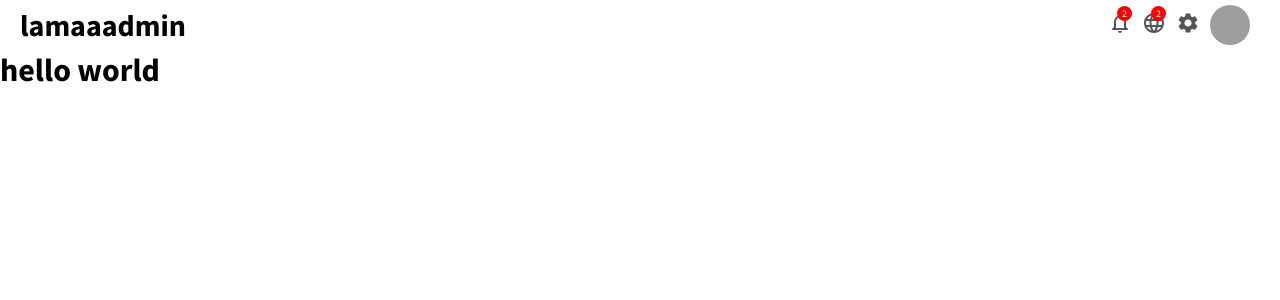
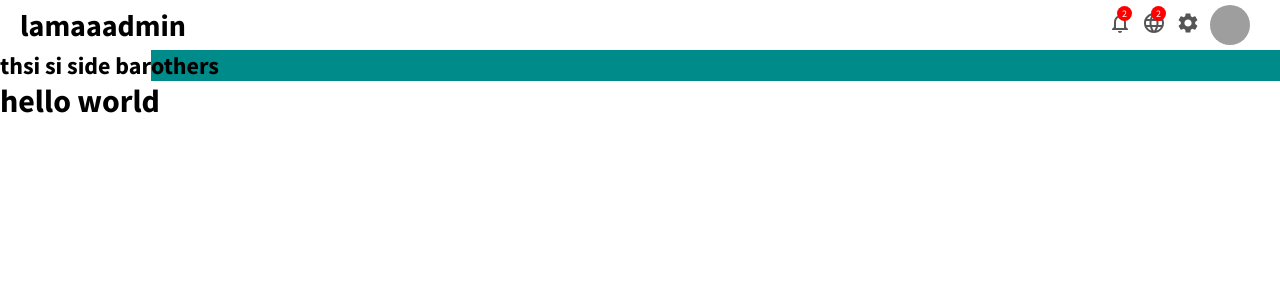
Before and after one commit to hamzazaka/react-dashboard, a React (Create React App) app in the folder react-dashboard/: page / in a window 1280 px wide. Shown: the top 300 px of the page. Built offline with nearby package versions, Linux system fonts and the light colour scheme; grey boxes are pictures that could not be loaded.

Commit message:
working on the sidebar

```diff
--- a/react-dashboard/src/App.css
+++ b/react-dashboard/src/App.css
@@ -15,6 +15,9 @@ margin: 0;
   width: 100%;
   height: 50px;
   background-color: #fff;
+  position: sticky;
+  top: 0;
+  z-index: 999;
 }
 .topbarWrapper{
   height: 100%;
@@ -68,3 +71,20 @@ margin: 0;
   cursor: pointer;
 
 }
+
+/* //////////////////////////////////////////////////////////// */
+
+
+/*////////////////////// Side BAR /////////////////////////// */
+
+.container{
+  display: flex;
+}
+
+.sidebar{
+  display: flex;
+}
+.others{
+  flex: 4;
+  background-color: darkcyan;
+}
--- a/react-dashboard/src/App.js
+++ b/react-dashboard/src/App.js
@@ -1,11 +1,18 @@
 import logo from './logo.svg';
 import './App.css';
 import Topbar from './components/Topbar';
+import SideBar from './components/SideBar';
 
 function App() {
   return (
     <div className="app">
       <Topbar/>
+      <div className="container">
+        <SideBar/>
+        <div className="others">
+          <h2>others</h2>
+          </div>
+      </div>
       <h1>hello world</h1>
     </div>
   );
--- /dev/null
+++ b/react-dashboard/src/components/SideBar.js
@@ -0,0 +1,9 @@
+import React from 'react'
+
+export default function SideBar() {
+    return (
+        <div className='sidebar'>
+            <h2>thsi si side bar</h2>
+        </div>
+    )
+}
```
